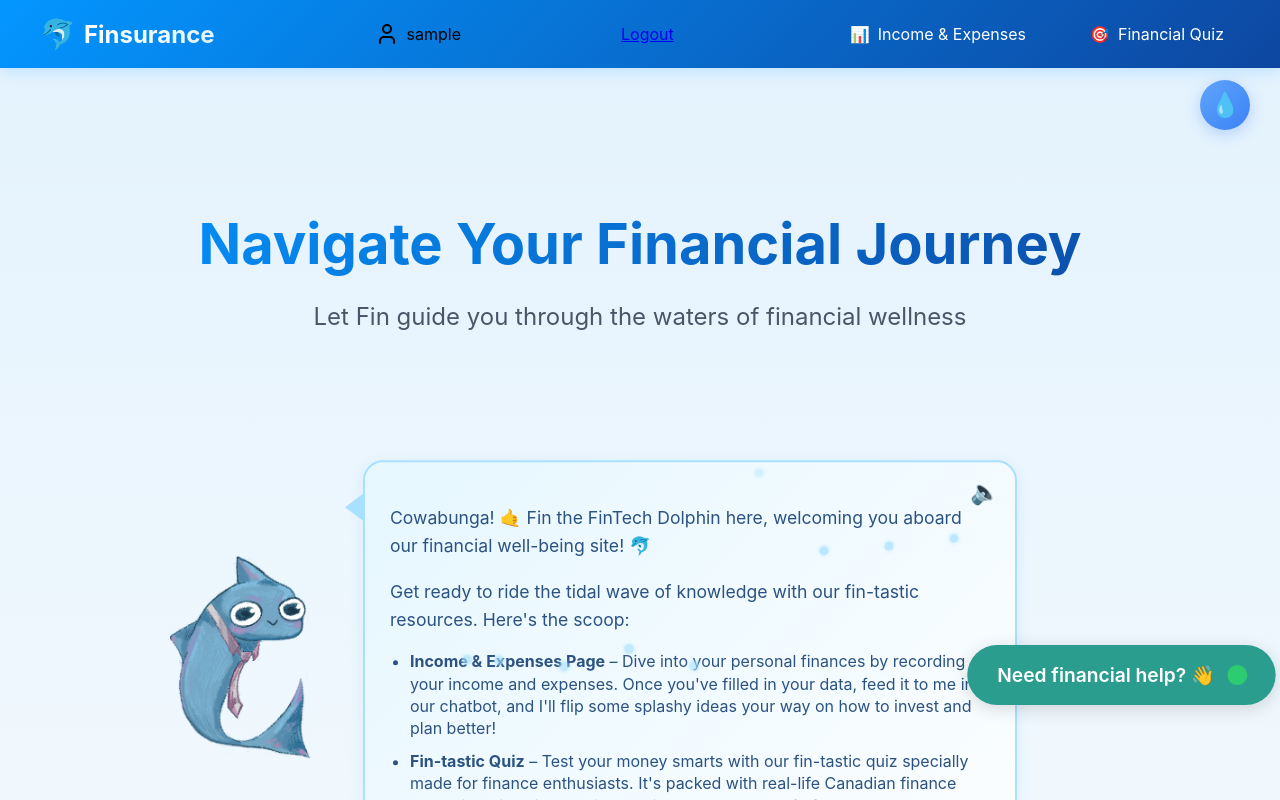
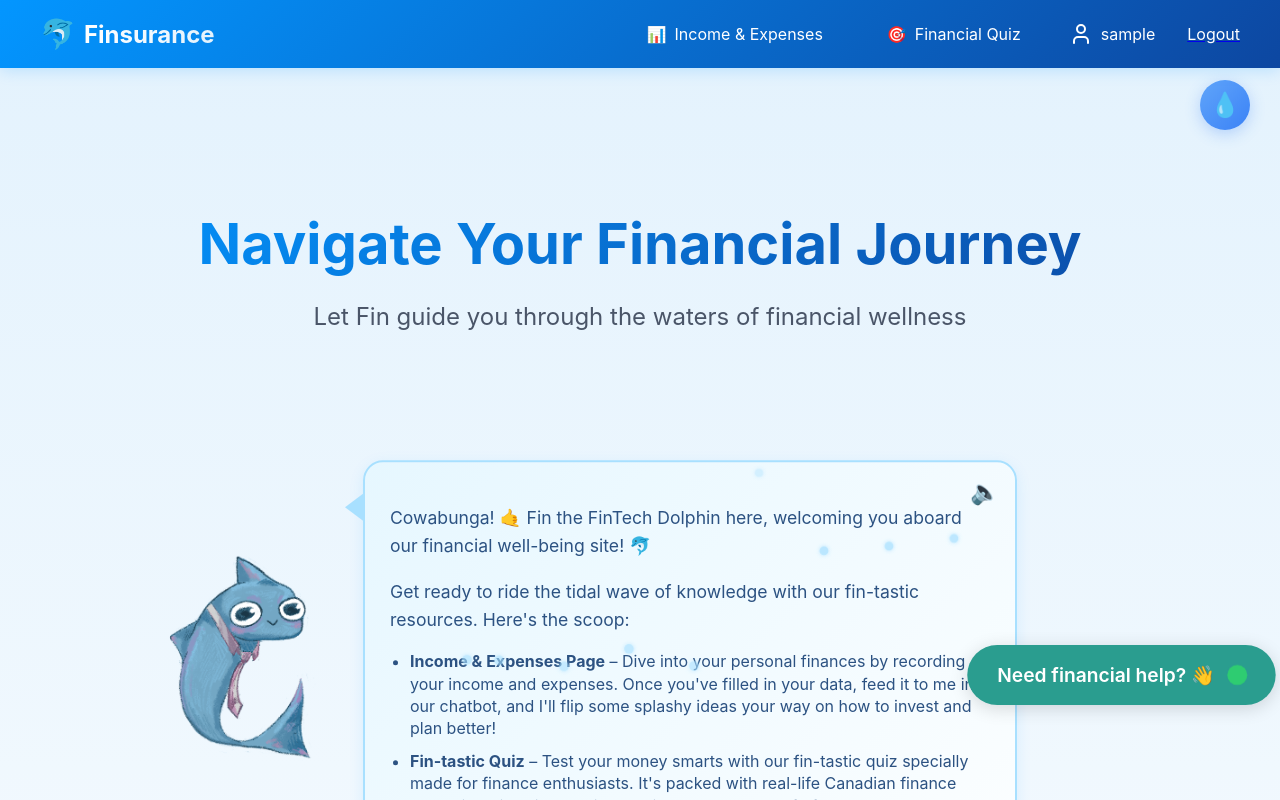
Before and after one commit to SophiaClifton/hashbrown-app, a React (Create React App) app: page / in a window 1280 px wide. Shown: the top 800 px of the page. Built offline with nearby package versions, Linux system fonts and the light colour scheme; no server answers; sample sign-in values are in the browser's storage.

Commit message:
banner fix

```diff
--- a/src/components/Banner.css
+++ b/src/components/Banner.css
@@ -142,3 +142,12 @@
     transform: translateY(0px);
   }
 }
+
+.user-content{
+  color: white;
+}
+
+.logout-content{
+  text-decoration: none;
+  color: white;
+}
--- a/src/components/Banner.tsx
+++ b/src/components/Banner.tsx
@@ -12,13 +12,7 @@ const Banner: React.FC = () => {
           <span className="logo-text">Finsurance</span>
         </Link>
 
-        <div className="User-content">
-          <User_component/>
-        </div>
 
-        <Link to="/logout">
-        <span> Logout </span>
-        </Link>
 
         <nav className="banner-nav">
           <Link to="/income_and_expenses" className="nav-item">
@@ -30,6 +24,14 @@ const Banner: React.FC = () => {
             <span className="nav-icon">🎯</span>
             Financial Quiz
           </Link>
+
+          <div className="user-content">
+          <User_component/>
+          </div>
+
+          <Link to="/logout">
+          <span className="logout-content"> Logout </span>
+          </Link>
         </nav>
       </div>
     </div>
--- a/src/pages/Login.tsx
+++ b/src/pages/Login.tsx
@@ -20,13 +20,13 @@ const Login: React.FC = () => {
 
     try {
       // Updated to use the new API endpoint
-      const response = await fetch(`${API_URL}verify_user?email=${encodeURIComponent(email)}`);
+      const response = await fetch(`${API_URL}/verify_user?email=${encodeURIComponent(email)}`);
       const data = await response.json();
 
       if (response.ok && data.isValid) {
         // Set user data from API response
         setUser({
-          username: data.username,
+          username: data.name,
           id: data.id,
           email: data.email
         });
--- /dev/null
+++ b/src/pages/Logout.css
@@ -0,0 +1,3 @@
+.logout{
+    color: white;
+}
```
